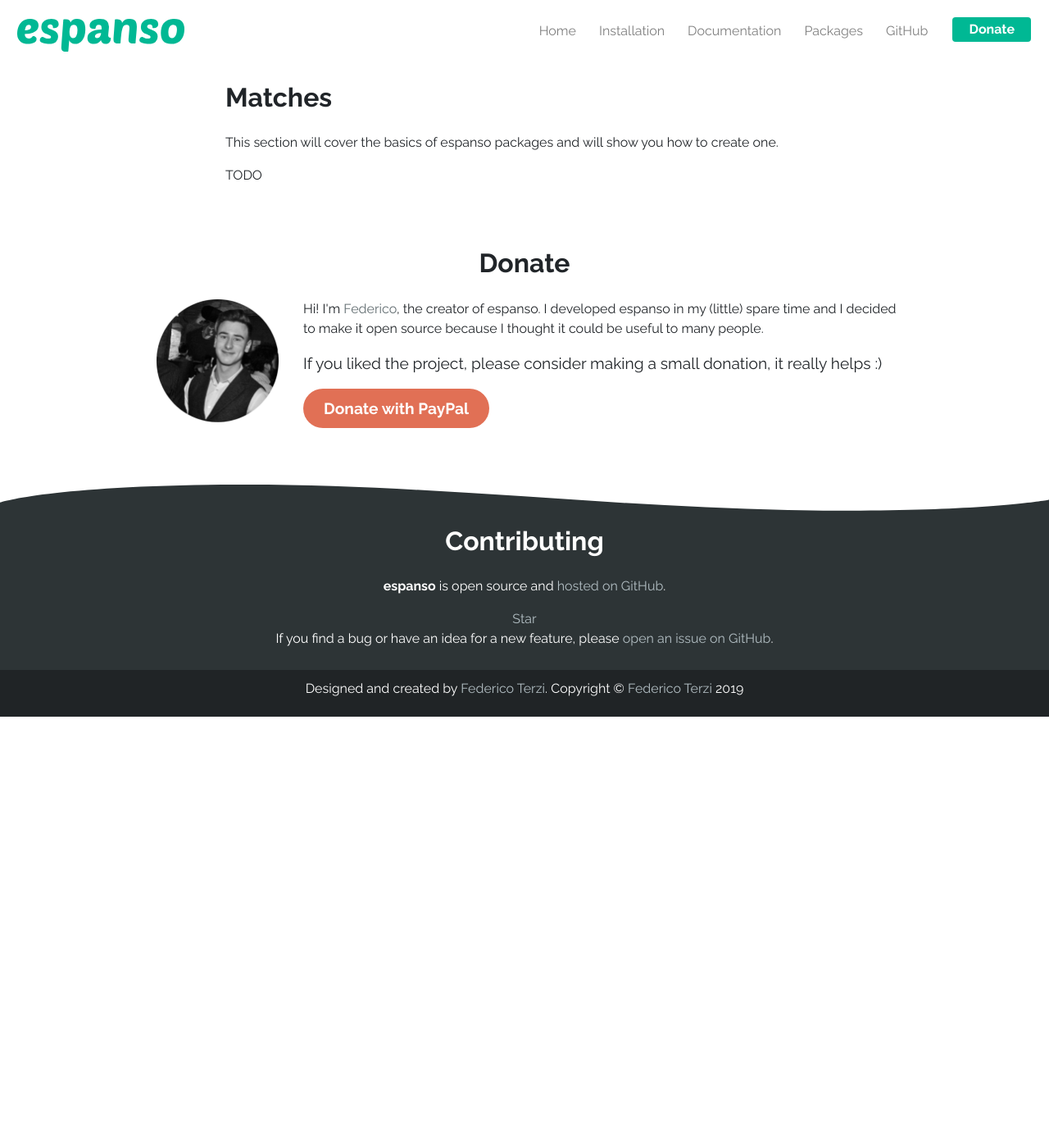
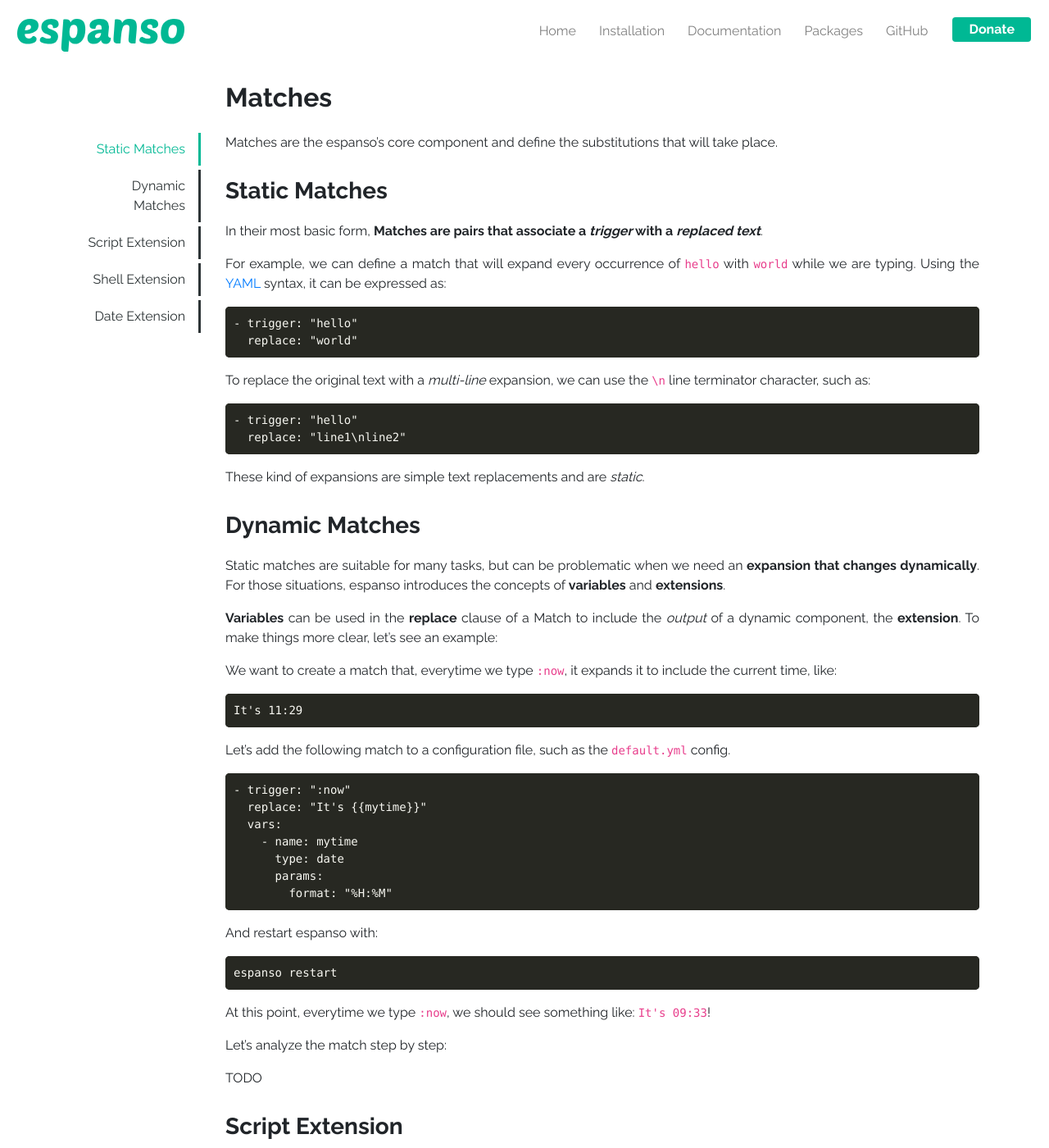
Before and after one commit to espanso/espanso, a Jekyll site: the page built from docs/matches.md, in a window 1280 px wide and 1400 px high. Shown: the whole window at 82% size. Built offline with Jekyll 4.4.1, drawn with Linux system fonts in a browser that asks for light colours; some of the changed text lies outside the part shown.

Commit message:
Add initial match config

````diff
--- a/docs/matches.md
+++ b/docs/matches.md
@@ -2,6 +2,68 @@
 title: Matches
 layout: docs
 ---
-This section will cover the basics of espanso packages and will show you how to create one.
+Matches are the espanso's core component and define the substitutions that will take place.
+
+### Static Matches
+
+In their most basic form, **Matches are pairs that associate a *trigger* with a *replaced text***.
+
+For example, we can define a match that will expand every occurrence of `hello` with `world` while we are typing. Using the [YAML](https://en.wikipedia.org/wiki/YAML) syntax, it can be expressed as:
+
+```
+- trigger: "hello"
+  replace: "world"
+```
+
+To replace the original text with a *multi-line* expansion, we can use the `\n` line terminator character, such as:
+
+```
+- trigger: "hello"
+  replace: "line1\nline2"
+```
+
+These kind of expansions are simple text replacements and are *static*.
+
+### Dynamic Matches
+
+Static matches are suitable for many tasks, but can be problematic when we need an **expansion that changes dynamically**. For those situations, espanso introduces the concepts of **variables** and **extensions**.
+
+**Variables** can be used in the **replace** clause of a Match to include the *output* of a dynamic component, the **extension**. To make things more clear, let's see an example:
+
+We want to create a match that, everytime we type `:now`, it expands it to include the current time, like:
+
+```
+It's 11:29
+```
+
+Let's add the following match to a configuration file, such as the `default.yml` config.
+
+{% raw %}
+```
+- trigger: ":now"
+  replace: "It's {{mytime}}"
+  vars:
+    - name: mytime
+      type: date
+      params:
+        format: "%H:%M"
+```
+{% endraw %}
+
+And restart espanso with:
+
+```
+espanso restart
+```
+
+At this point, everytime we type `:now`, we should see something like: `It's 09:33`!
+
+Let's analyze the match step by step:
 
 TODO
+
+### Script Extension
+
+### Shell Extension
+
+### Date Extension
````
Also changed, not shown: docs/configuration.md (+1 -1 lines).
